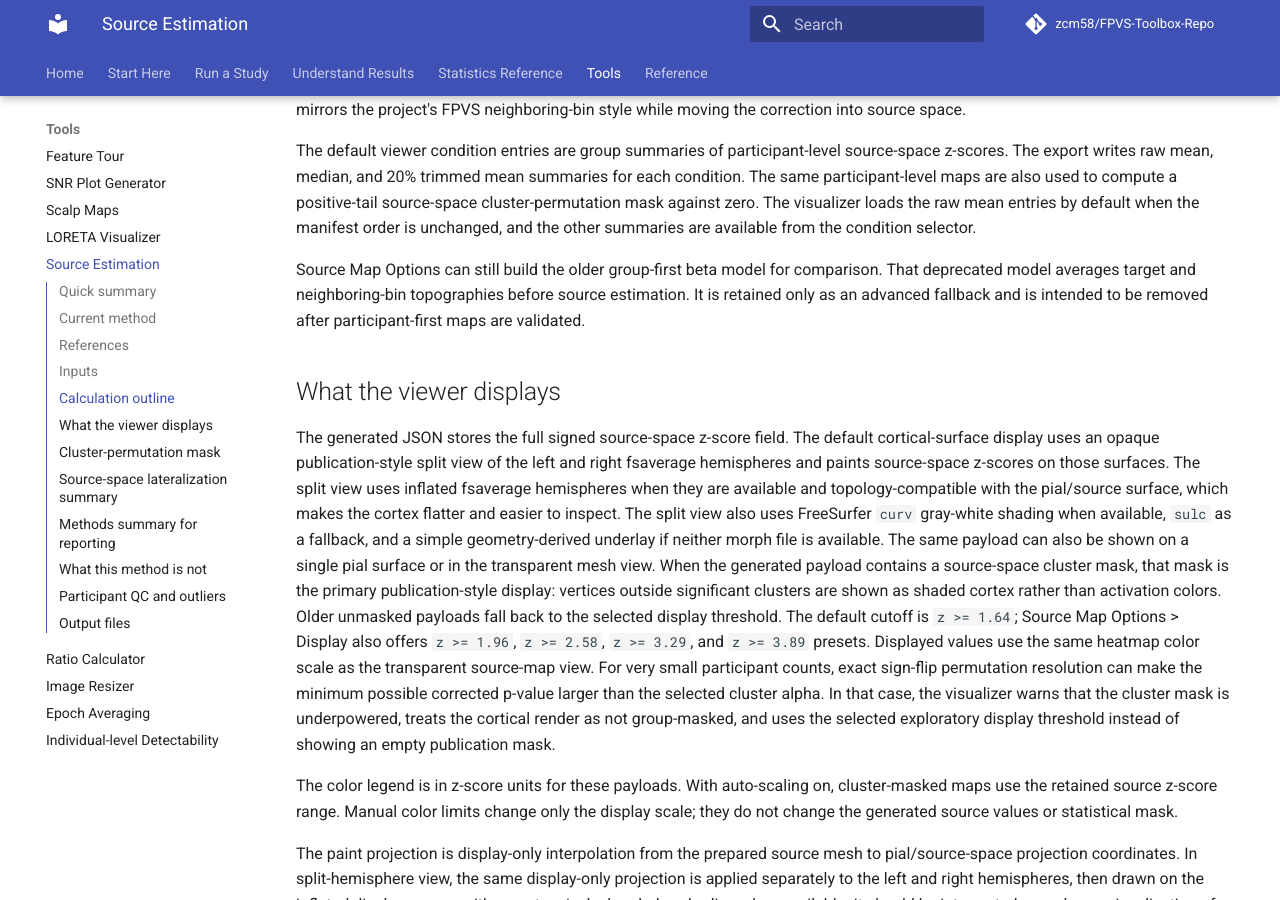
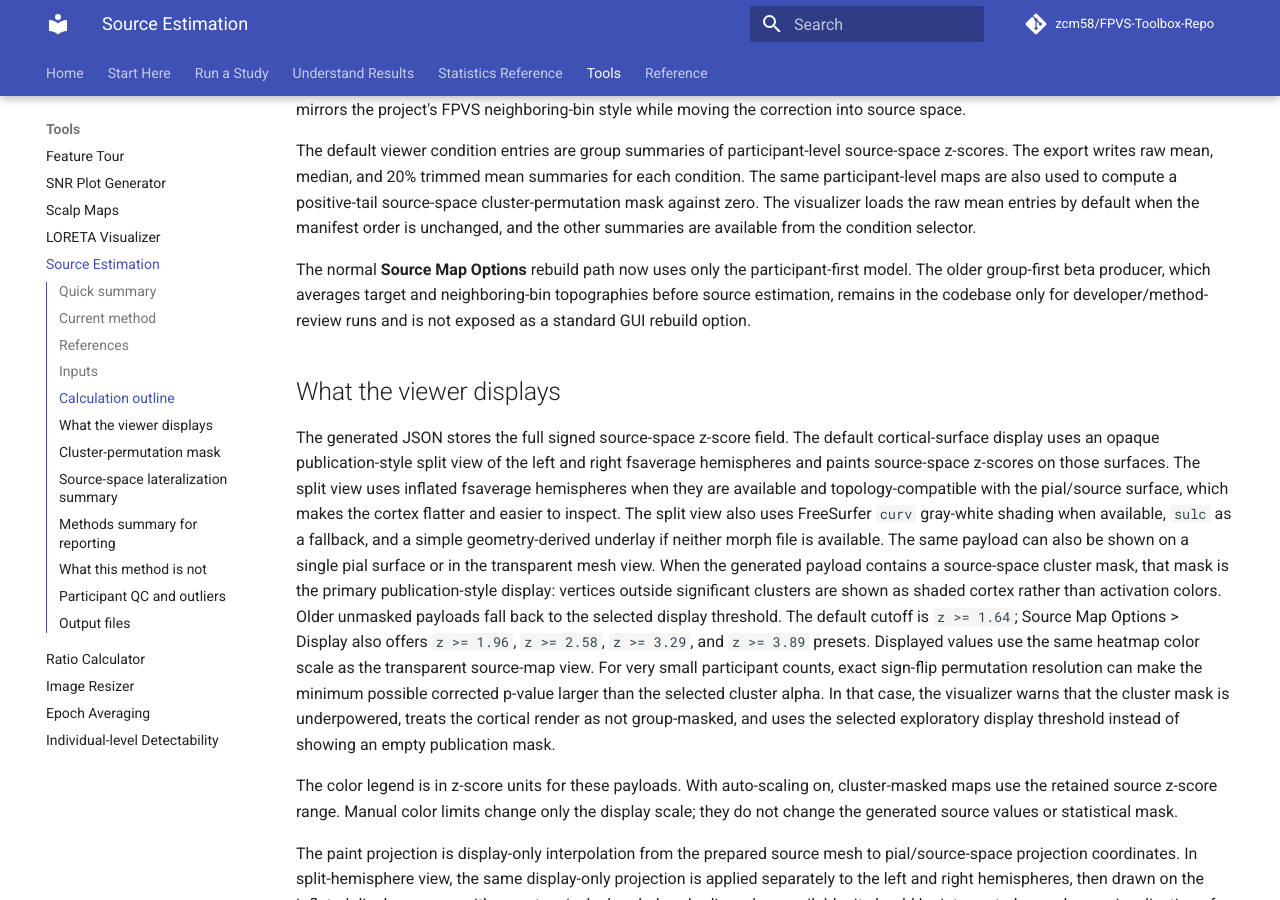
Before and after one commit to zcm58/FPVS-Toolbox-Repo, an MkDocs documentation site: the page built from docs/user/tools/source-localization-method.md, in a window 1280 px wide and 900 px high, scrolled down 2299 px. Built offline with MkDocs 1.6.1 and Material for MkDocs 9.7.7, drawn with Linux system fonts in a browser that asks for light colours; comment, search, counter and statistics services are not loaded; some of the changed text lies outside the part shown.

Commit message:
Clean up LORETA source map options

```diff
--- a/docs/user/tools/source-localization-method.md
+++ b/docs/user/tools/source-localization-method.md
@@ -124,11 +124,11 @@ compute a positive-tail source-space cluster-permutation mask against zero. The
 visualizer loads the raw mean entries by default when the manifest order is
 unchanged, and the other summaries are available from the condition selector.
 
-Source Map Options can still build the older group-first beta model for
-comparison. That deprecated model averages target and neighboring-bin
-topographies before source estimation. It is retained only as an advanced
-fallback and is intended to be removed after participant-first maps are
-validated.
+The normal **Source Map Options** rebuild path now uses only the
+participant-first model. The older group-first beta producer, which averages
+target and neighboring-bin topographies before source estimation, remains in
+the codebase only for developer/method-review runs and is not exposed as a
+standard GUI rebuild option.
 
 ## What the viewer displays
 
@@ -363,5 +363,6 @@ The diagnostic arbitrary-amplitude exporter writes to:
 
 `6 - Source Localization/L2-MNE Cortical Surface Beta/`
 
-It is available from Source Map Options for method review, but the default
-project display is the Hauk-style z-score manifest above.
+It remains available as a developer/method-review producer, but it is no longer
+exposed as a normal Source Map Options rebuild action. The default project
+display is the Hauk-style z-score manifest above.
```
Also changed, not shown: docs/agent/exec-plans/active/loreta-3d-visualizer.md (+11 -10 lines), docs/user/tools/loreta-visualizer.md (+15 -9 lines), src/Tools/LORETA_Visualizer/AGENTS.md (+3 -2 lines), src/Tools/LORETA_Visualizer/ARCHITECTURE.md (+2 -1 lines), 1 other file.
